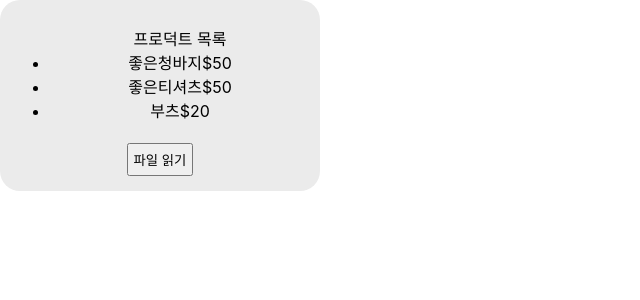
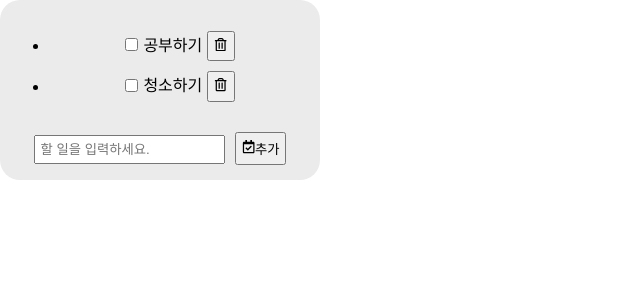
Before and after one commit to JeongSunghan/React-basic-letcutre-2024.03, a React (Create React App) app: page / in a window 1280 px wide. Shown: the top 300 px of the page, without its empty margins (0-640 px from the left). Built offline with nearby package versions, Linux system fonts and the light colour scheme.

Commit message:
React todoList

```diff
--- a/package.json
+++ b/package.json
@@ -8,7 +8,9 @@
     "@testing-library/user-event": "^13.5.0",
     "react": "^18.2.0",
     "react-dom": "^18.2.0",
+    "react-icons": "^5.0.1",
     "react-scripts": "5.0.1",
+    "uuid": "^9.0.1",
     "web-vitals": "^2.1.4"
   },
   "scripts": {
--- /dev/null
+++ b/src/apps/App11_Todo.jsx
@@ -0,0 +1,19 @@
+// lifeCycle = 생명주기 메서드
+//컴포넌트가 브라우저상에 나타나고, 업데이트되고, 사라지게 될 때 호출되는 메서드
+import { useEffect, useState } from 'react';
+import './App.css';
+import Header from '../todo_components/Header';
+import TodoList from '../todo_components/TodoList'
+
+
+function App() {
+
+  return (
+    <div className='card'>
+      <Header />
+      <TodoList />
+    </div>
+  );
+}
+
+export default App;
--- a/src/index.jsx
+++ b/src/index.jsx
@@ -1,7 +1,7 @@
 import React from 'react';
 import ReactDOM from 'react-dom/client';
 import './index.css';
-import App from './apps/App08_lifecycle';
+import App from './apps/App11_Todo';
 import reportWebVitals from './reportWebVitals';
 
 const root = ReactDOM.createRoot(document.getElementById('root'));
--- /dev/null
+++ b/src/todo_components/AddTodo.jsx
@@ -0,0 +1,27 @@
+import '../apps/App.css';
+import { useState } from 'react';
+import { v4 as uuidv4 } from 'uuid';
+import { FaRegCalendarCheck } from "react-icons/fa";
+
+//{onAdd} props 객체에서 직접 하나 이상의 속성을 추출, 별도의 변수 선언하지 않고 해당 속성 바로 사용
+export default function AddTodo({ onAdd }) {
+  const [text, setText] = useState('');
+  const handleChange = (event) => setText(event.target.value);
+  //e.printStackTrace 와 같은 기능
+  const handleSubmit = (e)  => {
+    e.preventDefault();
+    //양 사이드 공백을 지운다.
+    if (text.trim().length === 0)
+      return;
+    onAdd({id:uuidv4(), work:text, status: 'active'});
+    setText('');
+  }
+
+  return (
+    <form onSubmit={handleSubmit} style={{marginTop: '20px'}}>
+      <input type='text' placeholder='할 일을 입력하세요.' value={text}
+        onChange={handleChange} />
+      <button><FaRegCalendarCheck />추가</button>
+    </form>
+  );
+}
--- /dev/null
+++ b/src/todo_components/Header.jsx
@@ -0,0 +1,12 @@
+
+import '../apps/App.css';
+
+
+
+export default function Header() {
+  return (
+    <>
+
+    </>
+  );
+}
--- /dev/null
+++ b/src/todo_components/Todo.jsx
@@ -0,0 +1,28 @@
+import { useState } from 'react';
+import '../apps/App.css';
+import { FaRegTrashAlt } from "react-icons/fa";
+import { v4 as uuidv4 } from 'uuid';
+import AddTodo from './AddTodo';
+
+export default function Todo({todo, onUpdate, onDelete}) {
+
+  const {id, work, status} = todo;
+
+  // handleChange - 체크박스 상태변경
+  const handleChange = e => {
+    const status = e.target.checked ? 'completed' : 'active';
+    onUpdate({...todo, status});
+  }
+
+  // handleDelete - 삭제 버튼 클릭 해당 할 일 목록 제거
+  const handleDelete = () => onDelete(todo);
+
+  return (
+    <li>
+      <input type='checkbox' id={id} checked={status === 'completed'}
+        onChange={handleChange} />
+      <label htmlFor={id}>{work}</label>
+      <button onClick={handleDelete}><FaRegTrashAlt /></button>
+    </li>
+  );
+}
--- /dev/null
+++ b/src/todo_components/TodoList.jsx
@@ -0,0 +1,57 @@
+import { useState } from 'react';
+import '../apps/App.css';
+import { FaRegTrashAlt } from "react-icons/fa";
+import { v4 as uuidv4 } from 'uuid';
+import AddTodo from './AddTodo';
+import Todo from './Todo';
+
+export default function TodoList() {
+  /*
+      text = 입력 필드에 입력된 text 저장
+      toods = 할 일 목록을 저장 => 각 할 일은, id,work,status를 속성으로 가짐
+   */
+
+  const [todos, setTodos] = useState([
+
+    { id: uuidv4(), work: '공부하기', status: 'active' },
+    { id: uuidv4(), work: '청소하기', status: 'active' },
+  ]);
+
+  // 기능구현
+
+  //업데이트
+  const handleUpdate = (updated) =>
+    setTodos(todos.map(todo => (todo.id === updated.id) ? updated : todo));
+
+  //삭제
+  const handleDelete = deleted =>
+    setTodos(todos.filter(todo => todo.id !== deleted.id));
+
+  //추가
+  const handleAdd = todo => setTodos([...todos, todo]);
+
+
+
+
+
+  return (
+    <div>
+      {/* 할 일 목록을 표시하는 <ul>과 <li> 태그: todos 배열을 map 함수를 사용하여 순회하고,
+      각 할 일에 대한 체크박스, 내용, 삭제 버튼을 표시  => form 태그에 추가*/}
+
+      <ul>
+        {/* 각각의 기능
+          3. handleSubmit - 할 일 추가하는 폼 제출, toods 배열에 추가
+          4. handleAdd = 입력 필드에 텍스트를 입력할 때 text 상태를 업데이트
+        */}
+
+        {
+          todos.map(todo => (
+            <Todo key={todo.id} todo={todo} onUpdate={handleUpdate} onDelete={handleDelete} />
+          ))
+        }
+      </ul>
+      <AddTodo onAdd={handleAdd} />
+    </div>
+  );
+}
```
Also changed, not shown: 1 other file (tests, documents, lock files or other folders).
